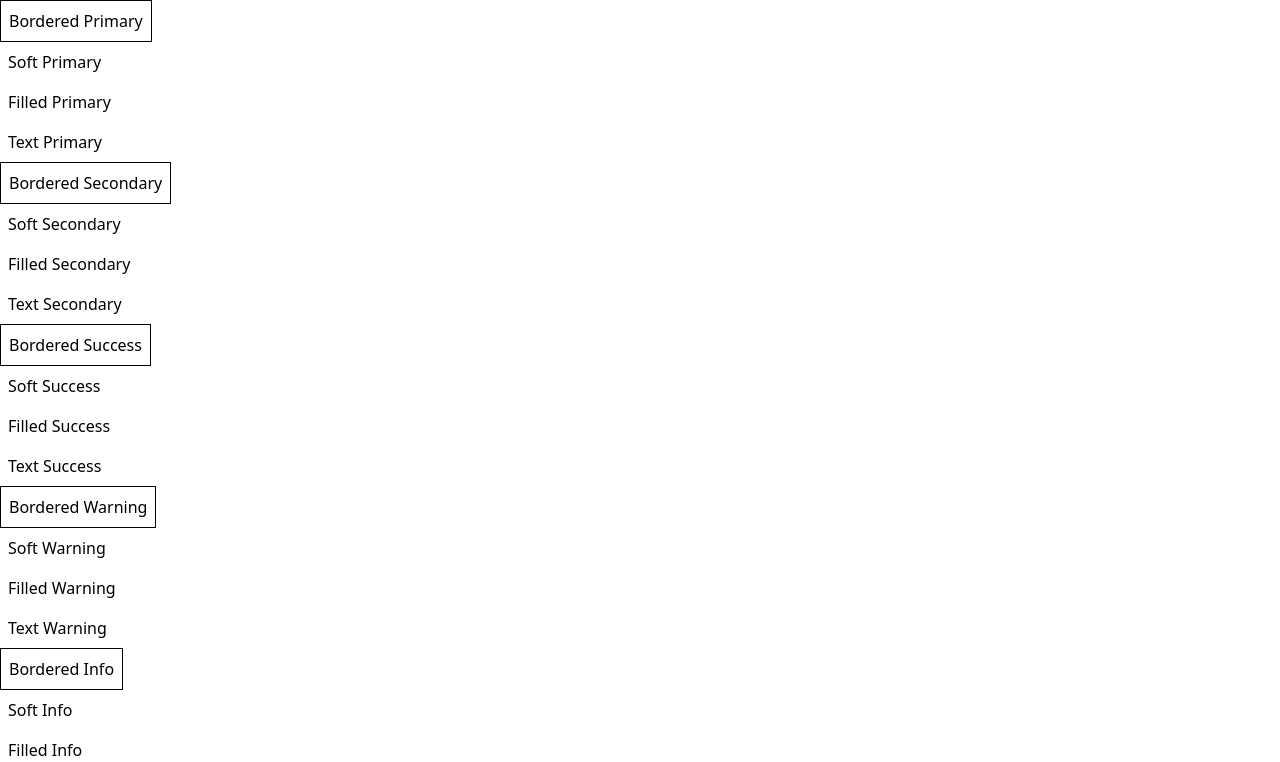
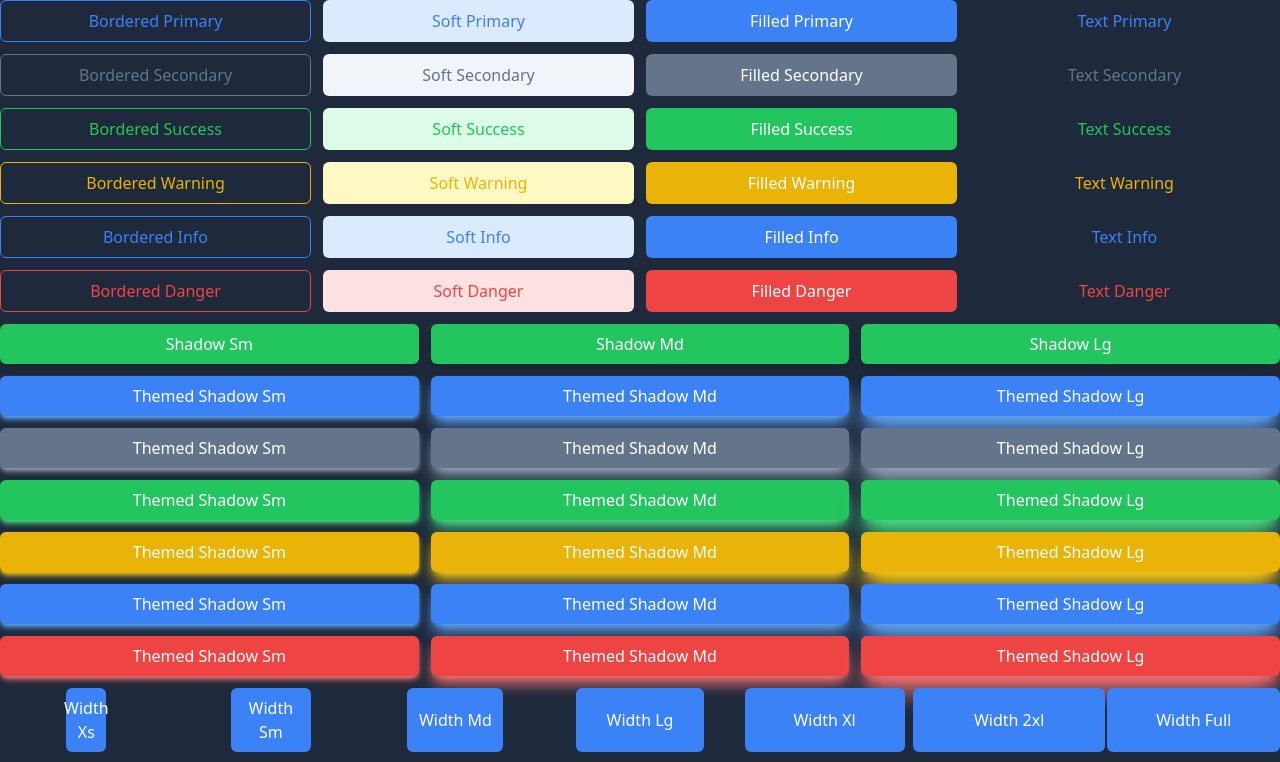
Before and after one commit to usrivastava92/hello-tailwind, a React (Vite) app: page /top in a window 1280 px wide. Shown: the top 762 px of the page. Built offline with nearby package versions, Linux system fonts and the light colour scheme.

Commit message:
fixed tailwind error

```diff
--- a/src/components/Button/Button.tsx
+++ b/src/components/Button/Button.tsx
@@ -1,7 +1,7 @@
 import React, { MouseEventHandler } from 'react';
 import { twMerge } from 'tailwind-merge';
 
-export const ButtonShadowLevels = ['sm', 'md', 'lg', 'xl', '2xl'] as const;
+export const ButtonShadowLevels = ['sm', 'md', 'lg'] as const;
 type ButtonShadowLevels = typeof ButtonShadowLevels[number];
 
 export const ButtonHeights = ['xs', 'sm', 'md', 'lg', 'xl', '2xl'] as const;
@@ -56,28 +56,29 @@ export interface ButtonProps {
   disabled?: boolean;
   loading?: boolean;
   children?: string | JSX.Element | JSX.Element[];
-  loadingVariant?: 'spinner' | 'circle' | 'arrow' | 'gear';
+  loadingStyle?: 'spinner' | 'circle' | 'arrow' | 'gear';
   onClick?: MouseEventHandler<HTMLButtonElement> | undefined;
 }
 
 export const Button: React.FC<ButtonProps> = ({
                                                 theme = 'primary',
                                                 variant = 'filled',
+                                                rounded = 'md',
                                                 width,
                                                 height,
                                                 shadow,
-  rounded,
                                                 themedShadow,
                                                 classes,
                                                 children,
                                                 onClick,
-  loadingVariant,
+                                                loadingStyle,
                                                 leftIcon,
                                                 rightIcon,
                                                 disabled,
                                                 loading
                                               }) => {
-  const finalClasses = twMerge(
+  return (
+    <button onClick={onClick} className={`${twMerge(
       `flex justify-center items-center p-2
     ${getThemeClass(theme, variant)}
     ${getWidthClass(width)}
@@ -86,9 +87,7 @@ export const Button: React.FC<ButtonProps> = ({
     ${getShadowClass(theme, themedShadow, shadow)}
     `,
       classes
-  );
-  return (
-    <button onClick={onClick} className={finalClasses}>
+    )}`}>
       {children}
     </button>
   );
@@ -158,7 +157,7 @@ const getShadowClass = (
   themedShadow?: boolean,
   shadowLevel?: ButtonShadowLevels
 ): string => {
-  const coloredShadowClass = themedShadow ? `shadow-${theme}-400` : '';
+  const coloredShadowClass = themedShadow ? getShadowColorClass(theme) : '';
   switch (shadowLevel) {
     case 'sm':
       return `shadow-md ${coloredShadowClass}`;
@@ -166,8 +165,6 @@ const getShadowClass = (
       return `shadow-lg ${coloredShadowClass}`;
     case 'lg':
       return `shadow-xl ${coloredShadowClass}`;
-    case 'xl':
-      return `shadow-2xl ${coloredShadowClass}`;
     default:
       return '';
   }
@@ -176,12 +173,97 @@ const getShadowClass = (
 const getThemeClass = (theme: ButtonTheme, variant: ButtonVariants): string => {
   switch (variant) {
     case 'soft':
-      return `bg-${theme}-100 text-${theme}-500`;
+      return `${getSoftBgClass(theme)} ${getTextColorClass(theme)}`;
     case 'bordered':
-      return `border border-${theme}-500 text-${theme}-500`;
+      return `border ${getBorderColorClass(theme)} ${getTextColorClass(theme)}`;
     case 'text':
-      return `text-${theme}-500`;
+      return `${getTextColorClass(theme)}`;
     default:
-      return `bg-${theme}-500 text-white`;
+      return `${getBgColorClass(theme)} text-white`;
   }
 };
+
+const getBorderColorClass = (theme: ButtonTheme): string => {
+  switch (theme) {
+    case 'primary':
+      return 'border-primary-500';
+    case 'secondary':
+      return 'border-secondary-500';
+    case 'success':
+      return 'border-success-500';
+    case 'info':
+      return 'border-info-500';
+    case 'warning':
+      return 'border-warning-500';
+    case 'danger':
+      return 'border-danger-500';
+  }
+};
+
+const getBgColorClass = (theme: ButtonTheme): string => {
+  switch (theme) {
+    case 'primary':
+      return 'bg-primary-500';
+    case 'secondary':
+      return 'bg-secondary-500';
+    case 'success':
+      return 'bg-success-500';
+    case 'info':
+      return 'bg-info-500';
+    case 'warning':
+      return 'bg-warning-500';
+    case 'danger':
+      return 'bg-danger-500';
+  }
+};
+
+const getTextColorClass = (theme: ButtonTheme): string => {
+  switch (theme) {
+    case 'primary':
+      return 'text-primary-500';
+    case 'secondary':
+      return 'text-secondary-500';
+    case 'success':
+      return 'text-success-500';
+    case 'info':
+      return 'text-info-500';
+    case 'warning':
+      return 'text-warning-500';
+    case 'danger':
+      return 'text-danger-500';
+  }
+};
+
+const getSoftBgClass = (theme: ButtonTheme): string => {
+  switch (theme) {
+    case 'primary':
+      return 'bg-primary-100';
+    case 'secondary':
+      return 'bg-secondary-100';
+    case 'success':
+      return 'bg-success-100';
+    case 'info':
+      return 'bg-info-100';
+    case 'warning':
+      return 'bg-warning-100';
+    case 'danger':
+      return 'bg-danger-100';
+  }
+};
+
+const getShadowColorClass = (theme: ButtonTheme): string => {
+  switch (theme) {
+    case 'primary':
+      return 'shadow-primary-400';
+    case 'secondary':
+      return 'shadow-secondary-400';
+    case 'success':
+      return 'shadow-success-400';
+    case 'info':
+      return 'shadow-info-400';
+    case 'warning':
+      return 'shadow-warning-400';
+    case 'danger':
+      return 'shadow-danger-400';
+  }
+};
--- a/src/layouts/TopMenuLayout/TopMenuLayout.tsx
+++ b/src/layouts/TopMenuLayout/TopMenuLayout.tsx
@@ -1,18 +1,63 @@
 import React from 'react';
-import { Button, ButtonTheme, ButtonVariants } from '@/components/Button';
+import {
+  Button,
+  ButtonHeights,
+  ButtonShadowLevels,
+  ButtonTheme,
+  ButtonVariants,
+  ButtonWidths
+} from '@/components/Button';
 
 export const TopMenuLayout: React.FC = () => {
   return (
-    <>
-      {ButtonTheme.map((theme) =>
-        ButtonVariants.map((variant) => (
-          <Button key={`${theme}-${variant}`} theme={theme} variant={variant}>
-            <span className="capitalize">
+    <div className='bg-slate-800'>
+      <div className='grid grid-cols-4 gap-3'>
+        {ButtonTheme.map((theme) =>
+          ButtonVariants.map((variant) => (
+            <Button key={`${theme}-${variant}`} theme={theme} variant={variant}>
+            <span className='capitalize'>
               {variant} {theme}
             </span>
+            </Button>
+          ))
+        )}
+      </div>
+      <div className='grid grid-cols-3 gap-3 mt-3'>
+        {ButtonShadowLevels.map((level) =>
+          <Button key={`${level}`} theme='success' shadow={level}>
+            <span className='capitalize'>
+              Shadow {level}
+            </span>
           </Button>
-        ))
-      )}
-    </>
+        )}
+        {ButtonTheme.map(theme =>
+          ButtonShadowLevels.map((level) =>
+            <Button key={`${level}`} theme={theme} themedShadow shadow={level}>
+            <span className='capitalize'>
+              Themed Shadow {level}
+            </span>
+            </Button>
+          )
+        )}
+      </div>
+      <div className='grid grid-cols-7 gap-3 mt-3 justify-items-center '>
+        {ButtonWidths.map((width) =>
+          <Button key={`width-${width}`} theme='info' width={width}>
+            <span className='capitalize'>
+              Width {width}
+            </span>
+          </Button>
+        )}
+      </div>
+      <div className='grid grid-cols-6 gap-3 mt-3 content-center'>
+        {ButtonHeights.map((height) =>
+          <Button key={`height--${height}`} theme='info' height={height}>
+            <span className='capitalize'>
+              Height {height}
+            </span>
+          </Button>
+        )}
+      </div>
+    </div>
   );
 };
--- a/tailwind.config.js
+++ b/tailwind.config.js
@@ -3,21 +3,23 @@ const colors = require('tailwindcss/colors');
 /** @type {import('tailwindcss').Config} */
 module.exports = {
   content: [
+    "./index.html",
     "./src/**/*.{js,jsx,ts,tsx}",
   ],
   theme: {
-    colors: {
-      primary: colors.blue,
-      secondary: colors.slate,
-      success: colors.green,
-      danger: colors.red,
-      warning: colors.yellow,
-      info: colors.blue
-    },
     fontFamily: {
       roboto: ['Roboto', 'sans-serif']
     },
-    extend: {}
+    extend: {
+      colors: {
+        primary: colors.blue,
+        secondary: colors.slate,
+        success: colors.green,
+        danger: colors.red,
+        warning: colors.yellow,
+        info: colors.blue,
+      },
+    }
   },
   plugins: [
     require('@tailwindcss/typography'),
```
Lines whose indentation alone changed are shown as unchanged.
